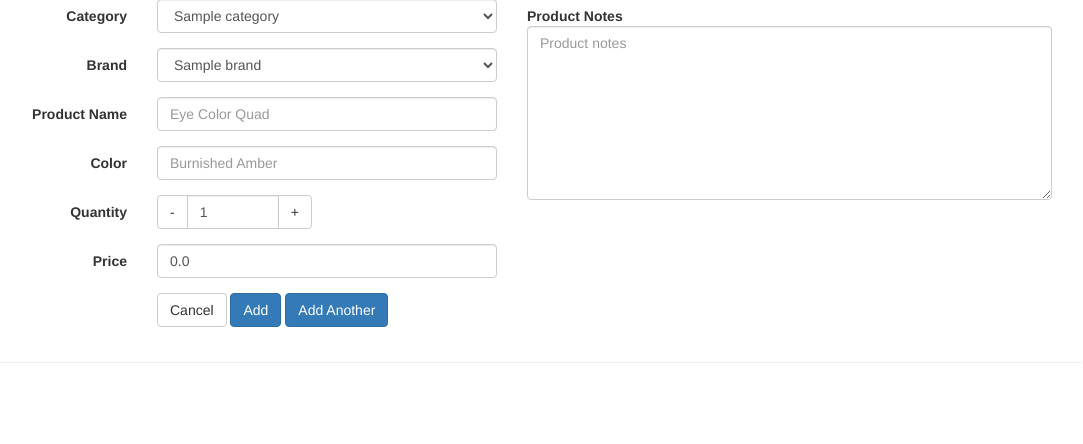
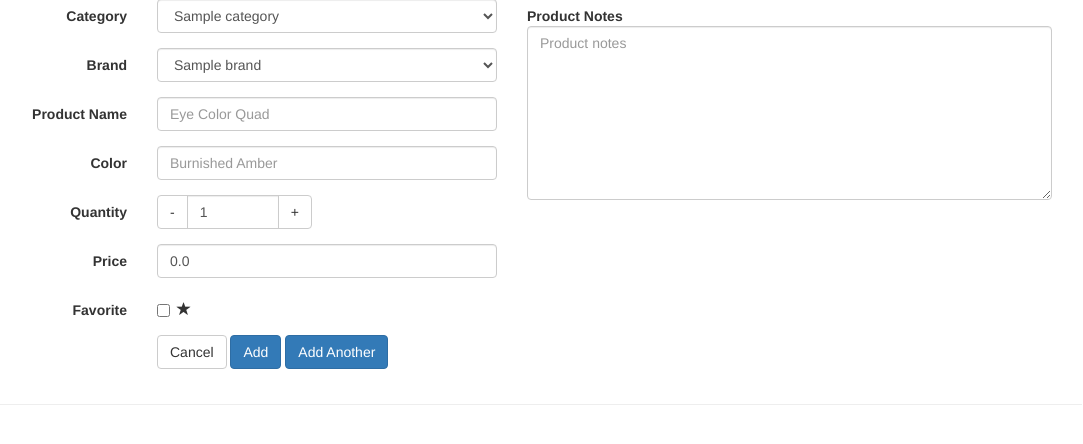
Before and after one commit to seafoodfriedrice/cakes, a Flask app: page /product/add in a window 1280 px wide. Shown: the part 201-645 px from the top of the page, without its empty margins (128-1211 px from the left). Run offline with Flask 2, Linux system fonts and the light colour scheme; tables that the repository leaves empty hold one stand-in row (values such as "Sample post"); some libraries are stand-ins or nearby versions.

Commit message:
Support starring a favorite product for all views and templates

```diff
--- a/cakes/templates/macros.html
+++ b/cakes/templates/macros.html
@@ -20,7 +20,11 @@
 
 {% macro render_product(product) %}
 <tr>
-    <td></td>
+    <td>
+    {%- if product.favorite %}
+        <span class="glyphicon glyphicon-star"></span>
+    {% endif -%}
+    </td>
     <td><a href="{{ url_for('category', id=product.category.id) }}">{{ product.category.name }}</a></td>
     <td>{{ product.sub_category.name }}</td>
     <td><a href="{{ url_for('brand', id=product.brand.id) }}">{{ product.brand.name }}</a></td>
--- a/cakes/templates/product_add.html
+++ b/cakes/templates/product_add.html
@@ -103,13 +103,23 @@ $(document).ready(function() {
             </div>
         </div>
         <div class="form-group">
+            <label for="is-favorite" class="col-sm-4 control-label">Favorite</label>
+            <div class="colsm-offset-4 col-sm-8">
+                <div class="checkbox">
+                    <label>
+                        <input type="checkbox" id="is-favorite" name="is-favorite"> <span class="glyphicon glyphicon-star"></span>
+                    </label>
+                </div>
+            </div>
+        </div>
+        <div class="form-group">
             <div class="col-md-offset-4 col-md-8">
                 <a href="{{ url_for('products') }}" type="button" class="btn btn-default">Cancel</a>
                 <button type="submit" name="submit" class="btn btn-primary" value="Add">Add</button>
                 <button type="submit" name="submit" class="btn btn-primary" value="Another">Add Another</button>
             </div>
         </div>
-    </div>
+    </div> <!-- /.col-md-6 -->
 
     <div class="col-md-6">
        <div class="form-group">
--- a/cakes/templates/products.html
+++ b/cakes/templates/products.html
@@ -20,7 +20,8 @@
 <script type="text/javascript">
 $(document).ready(function(){
     $('#products-table').dataTable({
-        "lengthMenu": [[-1, 10, 25, 50, 100], ["All", 10, 25, 50, 100]]
+        "lengthMenu": [[-1, 10, 25, 50, 100], ["All", 10, 25, 50, 100]],
+	"order": []
     });
 });
 </script>
--- a/cakes/views.py
+++ b/cakes/views.py
@@ -43,6 +43,7 @@ def product_add():
 
         product.quantity = request.form["quantity"]
 
+        product.favorite = request.form.get("is-favorite", False)
         product.color = request.form.get("color", "").strip()
         product.notes = Notes()
         product.notes.text = request.form.get("notes")
@@ -115,6 +116,7 @@ def product_edit(id):
                 product.price = float(request.form["price"].strip())
             product.notes.text=request.form["notes"]
 
+            product.favorite = request.form.get("is-favorite", False)
             product.quantity = request.form["quantity"]
 
             category = session.query(Category).filter_by(
```
Also changed, not shown: cakes/templates/product_edit.html (+10 -0 lines).
